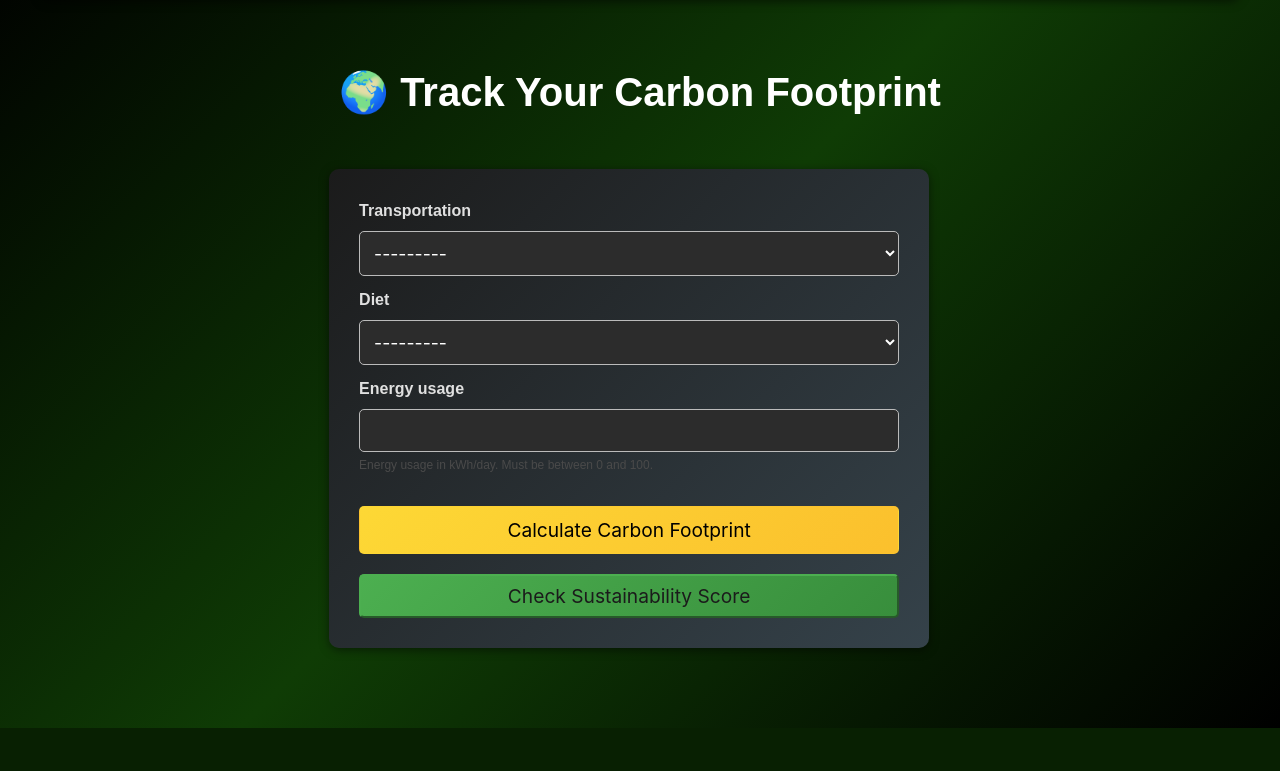
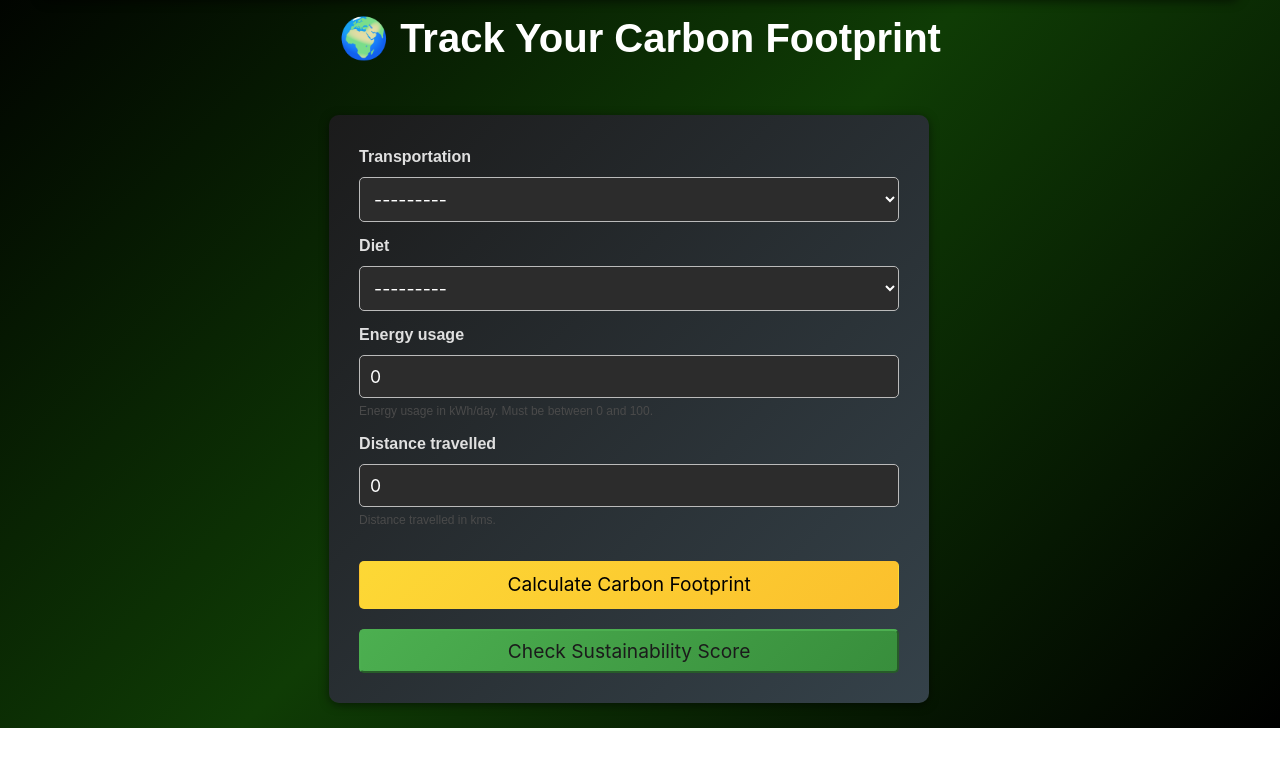
Before and after one commit to abhirajadhikary06/EcoMate, a Django app: page /track-carbon/ in a window 1280 px wide. Shown: the part 72-843 px from the top of the page. Before the commit the page ends 800 px from the top, so only its background shows below. Run offline with Django 5.2, Linux system fonts and the light colour scheme; a user stored in the database is signed in.

Commit message:
Added a new placeholder

```diff
--- a/ecofix/climate_tracker/forms.py
+++ b/ecofix/climate_tracker/forms.py
@@ -19,7 +19,7 @@
     """
     class Meta:
         model = UserActivity
-        fields = ['transportation', 'diet', 'energy_usage']
+        fields = ['transportation', 'diet', 'energy_usage', 'distance_travelled']
 
     def clean_energy_usage(self):
         """
--- a/ecofix/climate_tracker/models.py
+++ b/ecofix/climate_tracker/models.py
@@ -31,8 +31,9 @@
     user = models.ForeignKey(User, on_delete=models.CASCADE)
     transportation = models.CharField(max_length=50, choices=TRANSPORTATION_CHOICES)
     diet = models.CharField(max_length=50, choices=DIET_CHOICES)
-    energy_usage = models.FloatField(help_text="Energy usage in kWh/day. Must be between 0 and 100.")
+    energy_usage = models.FloatField(help_text="Energy usage in kWh/day. Must be between 0 and 100.", default=0)
     date = models.DateField(auto_now_add=True)
+    distance_travelled = models.FloatField(help_text="Distance travelled in kms.", default=0)
 
     def __str__(self):
         return f"{self.user.username} - {self.date}"
--- a/ecofix/climate_tracker/templates/track_carbon.html
+++ b/ecofix/climate_tracker/templates/track_carbon.html
@@ -158,6 +158,16 @@
             {% endif %}
         </div>
     </div>
+    <div class="field">
+        <label class="label">{{ form.distance_travelled.label }}</label>
+        <div class="control">
+            {{ form.distance_travelled }}
+            <p class="help">{{ form.distance_travelled.help_text }}</p>
+            {% if form.distance_travelled.errors %}
+                <p class="help is-danger">{{ form.distance_travelled.errors.0 }}</p>
+            {% endif %}
+        </div>
+    </div>
     <button class="button is-primary" type="submit" style="color: black;">Calculate Carbon Footprint</button>
     <button class="button-green" type="button" onclick="window.location.href='{% url "calculate_sustainability" %}'">
         Check Sustainability Score
--- a/ecofix/climate_tracker/views.py
+++ b/ecofix/climate_tracker/views.py
@@ -15,6 +15,9 @@
 from django.shortcuts import get_object_or_404
 
 gmaps = googlemaps.Client(key=settings.GOOGLE_MAPS_API_KEY)
+
+def landing(request):
+    return render(request, 'landing.html')
 
 # Registration View
 def register(request):
@@ -60,7 +63,7 @@
             activity.save()
 
             # Prepare user input for carbon footprint calculation
-            user_input = f"Transportation: {activity.transportation}, Diet: {activity.diet}, Energy Usage: {activity.energy_usage} kWh/day"
+            user_input = f"Transportation: {activity.transportation}, Diet: {activity.diet}, Energy Usage: {activity.energy_usage} kWh/day, Distance Travelled: {activity.distance_travelled} kms"
 
             try:
                 # Calculate and parse the carbon footprint
@@ -165,7 +168,7 @@
 @login_required
 def user_logout(request):
     logout(request)
-    return redirect('login')
+    return redirect('landing')
 
 import logging
 
--- a/ecofix/ecofix/settings.py
+++ b/ecofix/ecofix/settings.py
@@ -103,7 +103,7 @@
 # Authentication
 LOGIN_URL = 'login'
 LOGIN_REDIRECT_URL = 'home'
-LOGOUT_REDIRECT_URL = 'login'
+LOGOUT_REDIRECT_URL = 'landing'
 
 # Google API Keys
 GEMINI_API_KEY = os.getenv("GEMINI_API_KEY")
--- a/ecofix/ecofix/urls.py
+++ b/ecofix/ecofix/urls.py
@@ -8,10 +8,11 @@
 from django.contrib.auth.views import LoginView, LogoutView
 
 urlpatterns = [
+    path('', views.landing, name='landing'),
     path('register/', views.register, name='register'),
     path('login/', LoginView.as_view(template_name='login.html'), name='login'),
     path('logout/', views.user_logout, name='logout'),
-    path('', views.home, name='home'),
+    path('home/', views.home, name='home'),  # Moved 'home' to '/home/'
     path('track-carbon/', views.track_carbon_footprint, name='track_carbon'),
     path('sustainability-score/', views.calculate_sustainability, name='calculate_sustainability'),
     path('submit-observation/', views.submit_observation, name='submit_observation'),
```
Also changed, not shown: ecofix/climate_tracker/templates/landing.html (+5 -6 lines), ecofix/climate_tracker/migrations/0012_useractivity_distance_travelled.py (added), ecofix/climate_tracker/migrations/0013_alter_useractivity_energy_usage.py (added), ecofix/db.sqlite3, ecofix/observations/observations/idx_platform_irF4hme.png (added).
